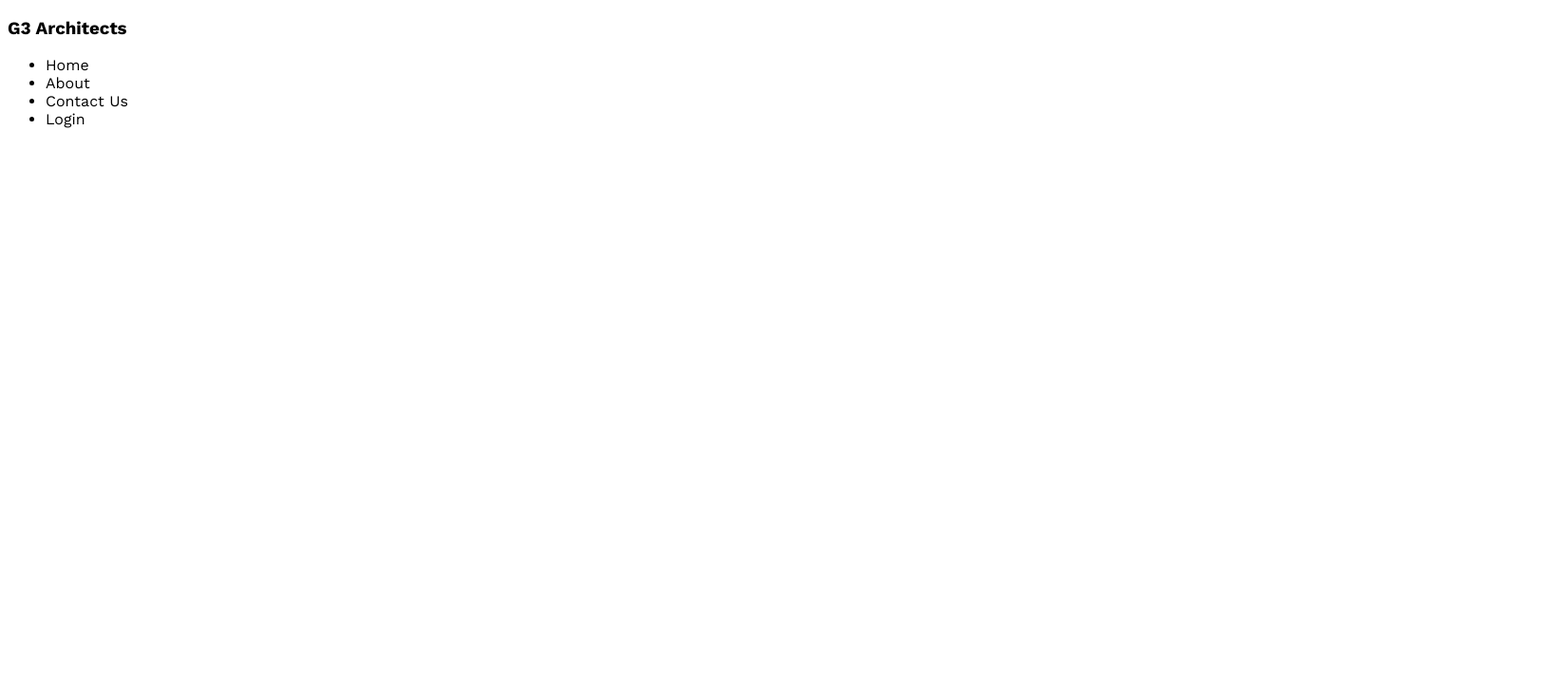
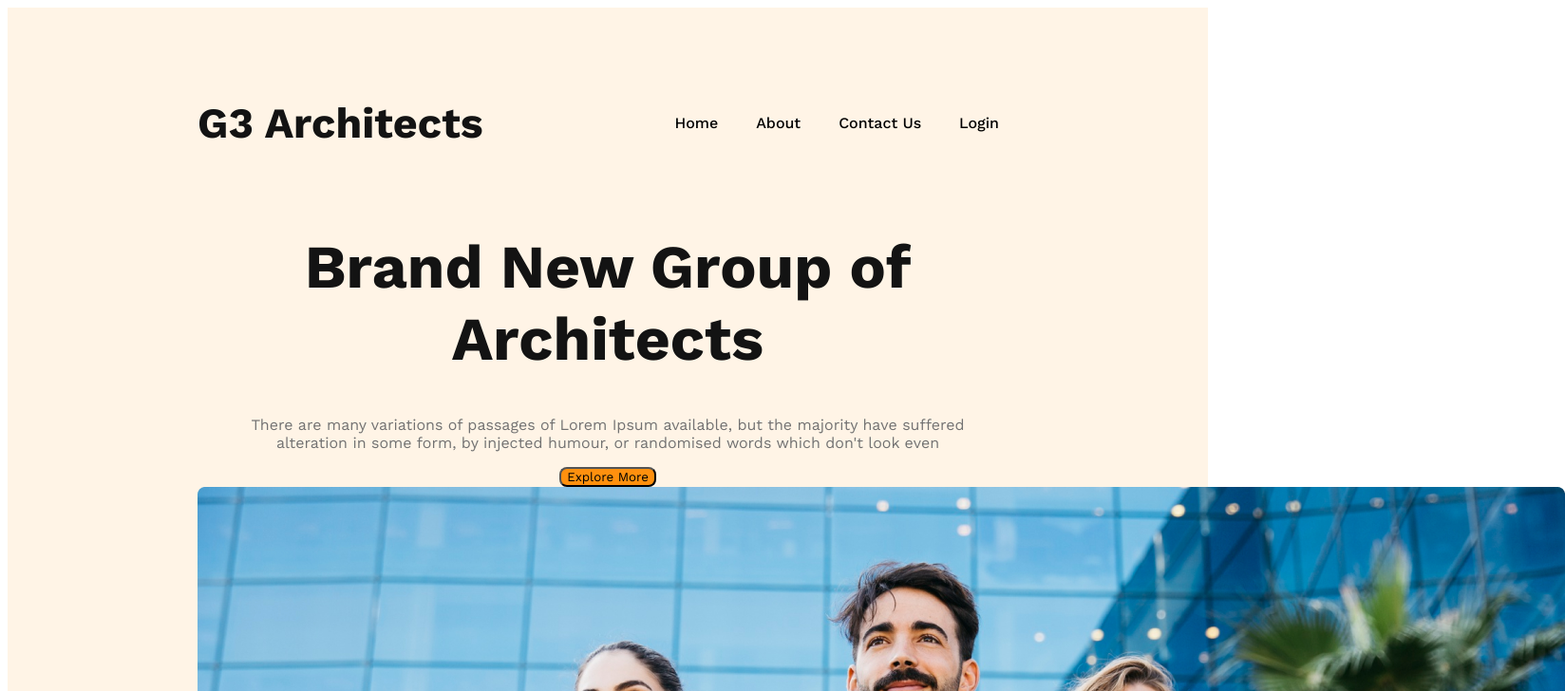
Before and after one commit to Shakkhor142/g3-architects-website, a plain HTML site: page index.html in a window 1280 px wide. Shown: the top 728 px of the page at 95% size, 1648 px wide, since content can reach past the window. Drawn offline with nearby package versions, Linux system fonts and the light colour scheme.

Commit message:
added banner content and styles

```diff
--- a/architech.css
+++ b/architech.css
@@ -1,7 +1,55 @@
 /* work sans font import from google fonts */
 @import url('https://fonts.googleapis.com/css2?family=Lato:wght@400;700&family=Work+Sans:wght@400;500;600;700;800&display=swap');
 
+/* shared styles */
 * {
     font-family: 'Lato', sans-serif;
     font-family: 'Work Sans', sans-serif;
 }
+.btn-primary{
+    border-radius: 8px;
+    background: #FF900E;
+}
+/* header styles */
+header{
+    background: rgba(255, 144, 14, 0.10);
+    padding: 50px 200px;
+}
+nav{
+    display: flex;
+    justify-content: space-between;
+    align-items: center;
+}
+.nav_title{
+    font-size: 2.8rem;
+    font-weight: 700;
+    color: #131313;
+}
+nav > ul {
+    display: flex;
+}
+nav li {
+    list-style: none;
+    margin: 20px;
+    font-weight: 500;
+    font-size: 1rem;
+}
+nav li a{
+    text-decoration: none;
+    color: #424242;
+
+}
+/* banner styles */
+.banner_content{
+    max-width: 800px;
+    text-align: center;
+    margin: 0 auto;
+}
+.banner_title{
+    font-size: 4rem;
+    font-weight: 700;
+    color: #131313;
+}
+.banner_description{
+    color: #727272;
+}
--- a/index.html
+++ b/index.html
@@ -9,7 +9,7 @@
 <body>
     <header>
        <nav>
-        <h3>G3 Architects</h3>
+        <h3 class="nav_title">G3 Architects</h3>
         <ul>
             <li>Home</li>
             <li>About</li>
@@ -17,6 +17,15 @@
             <li>Login</li>
         </ul>
        </nav>
+       <div class="banner">
+            <div class="banner_content">
+                <h1 class="banner_title">Brand New Group of Architects</h1>
+            <p class="banner_description">There are many variations of passages of Lorem Ipsum available, but the majority have suffered alteration in some form, by injected humour, or randomised words which don't look even</p>
+            <button class="btn-primary">Explore More</button>
+            </div>
+
+            <img src="./images/banner.png" alt="">
+       </div>
     </header>
     <main>
 
```
